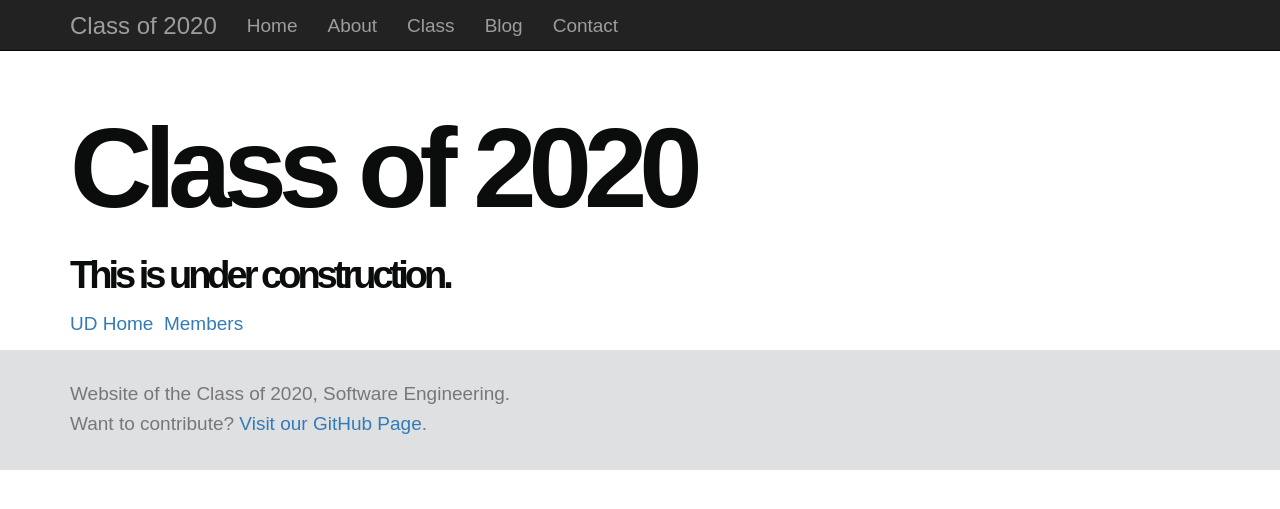
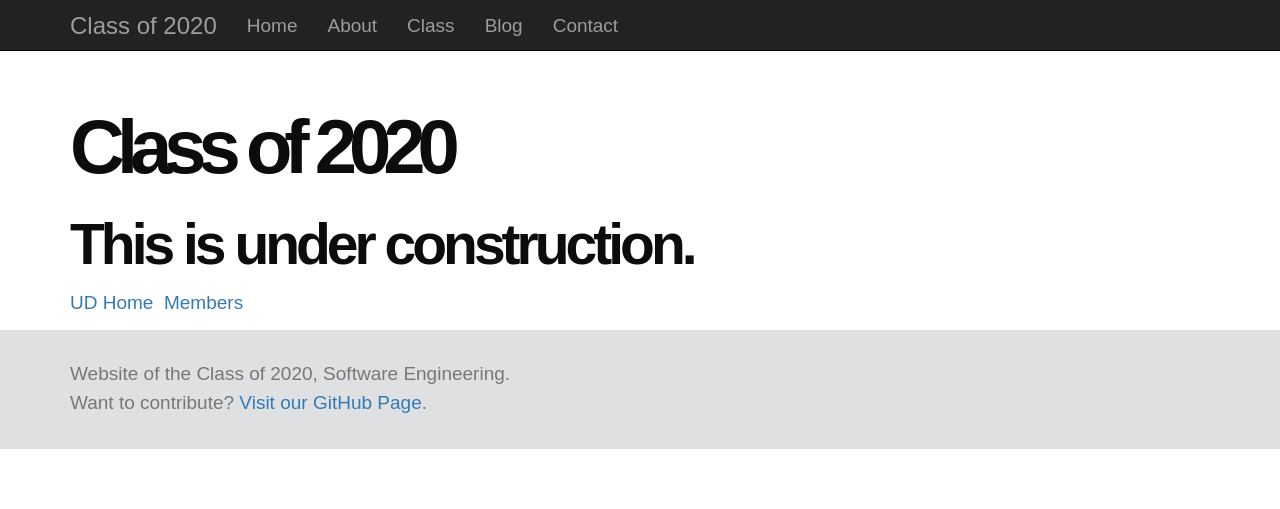
Before and after one commit to Classof2020/classof2020.github.io, a Jekyll site: the page built from index.md, in a window 1280 px wide. Shown: the top 509 px of the page. Built offline with Jekyll 4.4.1, drawn with Linux system fonts in a browser that asks for light colours; nearby versions of some CDN libraries.

Commit message:
Update index.md

```diff
--- a/index.md
+++ b/index.md
@@ -3,6 +3,6 @@ layout: base
 title: Class of 2020
 ---
 
-<h1 style="font-size:600%; font-weight:bold; letter-spacing:-8px;">Class of 2020</h1><br>
-<h2 style="font-size:200%; letter-spacing:-4px; margin-top:-30px;">This is under construction.</h2>
+<h1 style="font-size:400%; font-weight:bold; letter-spacing:-8px;">Class of 2020</h1><br>
+<h2 style="font-size:300%; letter-spacing:-4px; margin-top:-30px;">This is under construction.</h2>
 <a href="{{ site.baseurl }}/index1.html" alt="Under Development, homepage!">UD Home</a>&nbsp;&nbsp;<a href="{{ site.baseurl }}/class/" alt="Class of 2020, who they are?">Members</a>
```
